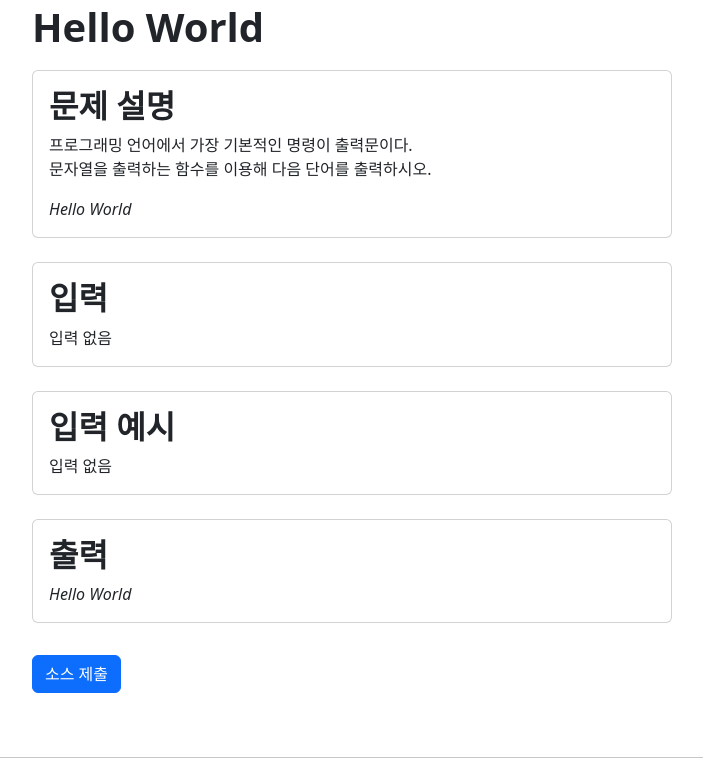
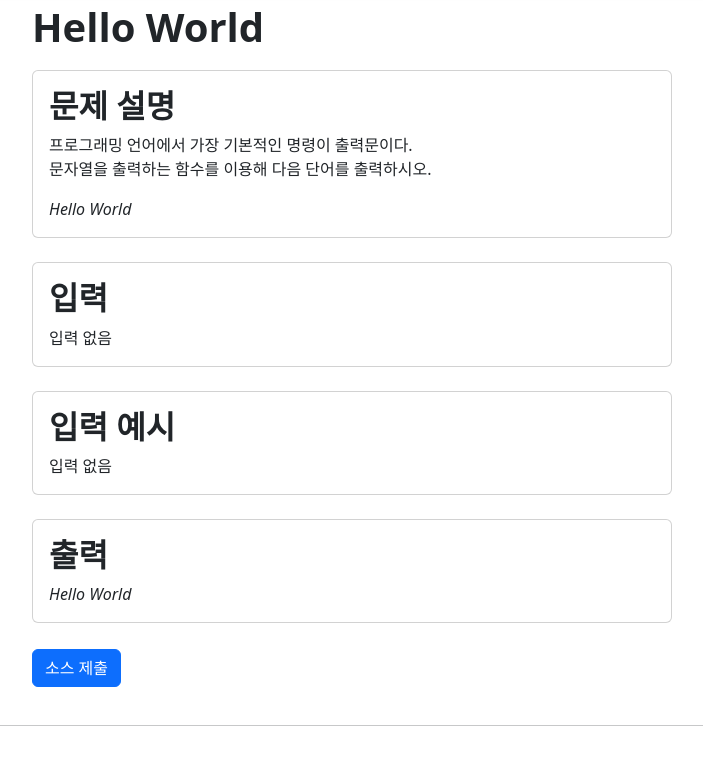
Before and after one commit to kimjw0427/school, a Flask app: template templates/problem.html in a window 1280 px wide. Shown: the part 93-867 px from the top of the page, without its empty margins (288-991 px from the left). After the commit the page ends 819 px from the top, so only its background shows below. Run offline with Flask 3, Linux system fonts and the light colour scheme; the template is opened without the code that fills it, so the values that code supplies are empty.

Commit message:
Update problem.html

```diff
--- a/templates/problem.html
+++ b/templates/problem.html
@@ -33,7 +33,7 @@
           </div>
         </div>
       </nav>
-      <div style="margin-top: 2%; margin-left: 25%; margin-right: 25%; margin-bottom: 5%;">
+      <div style="margin-top: 2%; margin-left: 25%; margin-right: 25%; margin-bottom: 3%;">
         <h1 style="margin-bottom: 3%;"><b>Hello World</b></h1>
         <div class="card">
             <div class="card-body">
@@ -63,7 +63,7 @@
               <p class="card-text"><i>Hello World</i></p>
             </div>
           </div>
-          <a href="#" class="btn btn-primary" style="margin-top: 5%;">소스 제출</a>
+          <a href="#" class="btn btn-primary" style="margin-top: 4%;">소스 제출</a>
         </div>
     <hr>
 </body>
```
